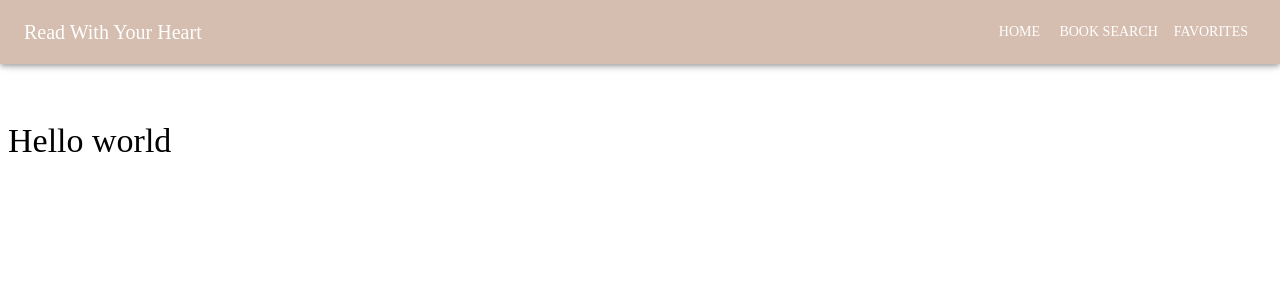
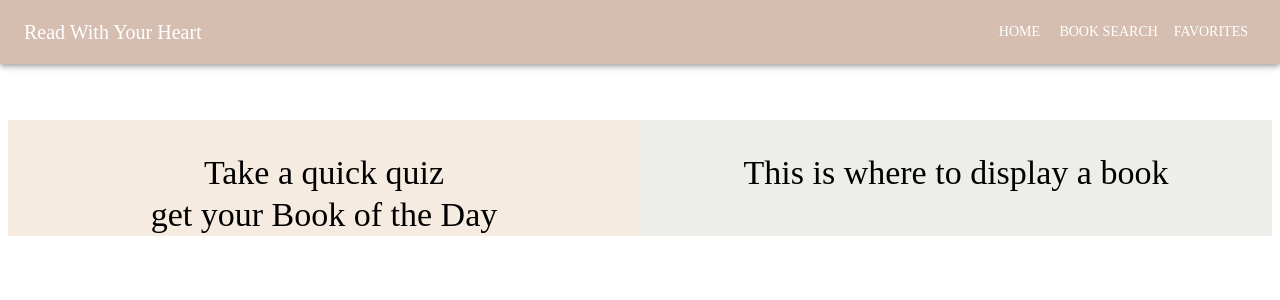
Before and after one commit to Joyhecoder/book-finder, a React (Create React App) app: page / in a window 1280 px wide. Shown: the top 300 px of the page. Built offline with nearby package versions, Linux system fonts and the light colour scheme; a web font is replaced by a local one.

Commit message:
home page design in progress

```diff
--- a/src/components/BookOfTheDay.jsx
+++ b/src/components/BookOfTheDay.jsx
@@ -1,9 +1,13 @@
 import React, {useEffect} from 'react'
+import { Box } from '@mui/system';
 
-import '@fontsource/roboto/300.css';
-import '@fontsource/roboto/400.css';
-import '@fontsource/roboto/500.css';
-import '@fontsource/roboto/700.css';
+
+
+
+// import '@fontsource/roboto/300.css';
+// import '@fontsource/roboto/400.css';
+// import '@fontsource/roboto/500.css';
+// import '@fontsource/roboto/700.css';
 
 //!book cover search api
 //https://bookcover-api.onrender.com/bookcover?book_title=Harry+Potter+Destroy+Horcruxes&author_name=Terrance+Crawford
@@ -18,6 +22,8 @@
   },});
 
 
+
+
 const BookOfTheDay = () => {
 
     useEffect(() => {
@@ -26,9 +32,18 @@
   return (
     <>
     <ThemeProvider theme={theme}>
-        <div>
-            <Typography variant="h4">Hello world</Typography>
-        </div>
+        <Box className="container" sx={{ display: 'flex', flexWrap: 'wrap', justifyContent: 'space-evenly'}} >
+
+            <Box className='quiz' sx={{ background: '#F5EBE0', width: 1/2}}>
+                <Typography variant="h4" align="center" sx={{ mt: '2rem'}}>Take a quick quiz</Typography>
+
+                <Typography variant="h4" align="center">get your Book of the Day</Typography>
+            </Box>
+
+            <Box className="showABook" sx={{ background: '#EDEDE9', width: 1/2}}>
+                <Typography variant="h4" align="center" sx={{ mt: '2rem'}}>This is where to display a book</Typography>
+            </Box>
+        </Box>
     </ThemeProvider>
 
     </>
```
